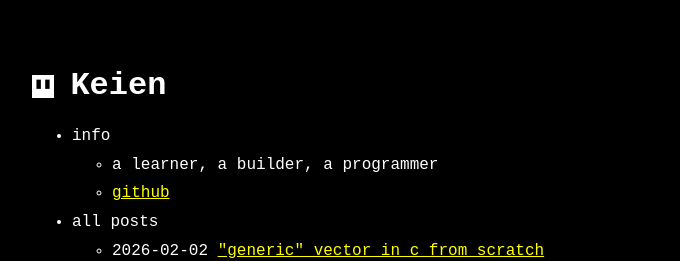
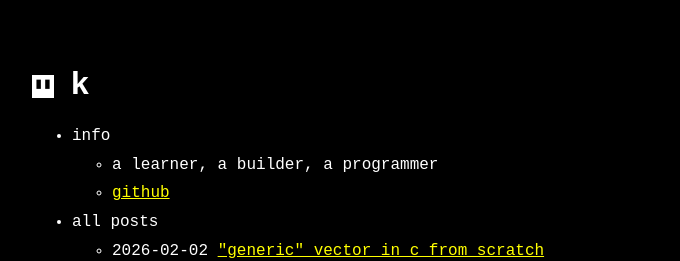
Before and after one commit to guiyuanju/blog-ns, a Jekyll site: the page built from index.md, in a window 1280 px wide. Shown: the top 261 px of the page, without its empty margins (288-968 px from the left). Built offline with Jekyll 4.4.1, drawn with Linux system fonts in a browser that asks for light colours.

Commit message:
更新 _config.yml

```diff
--- a/_config.yml
+++ b/_config.yml
@@ -1,4 +1,4 @@
-title: Keien
+title: k
 github_username: guiyuanju
 github_repo: "guiyuanju.github.io"
 baseurl: "/"
```
